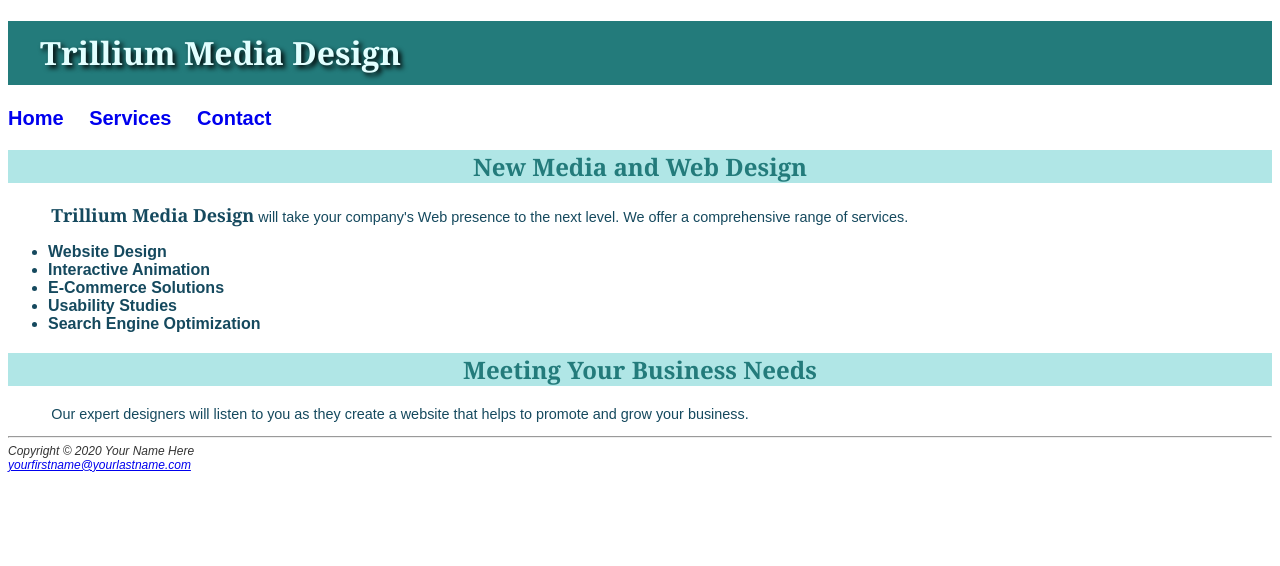
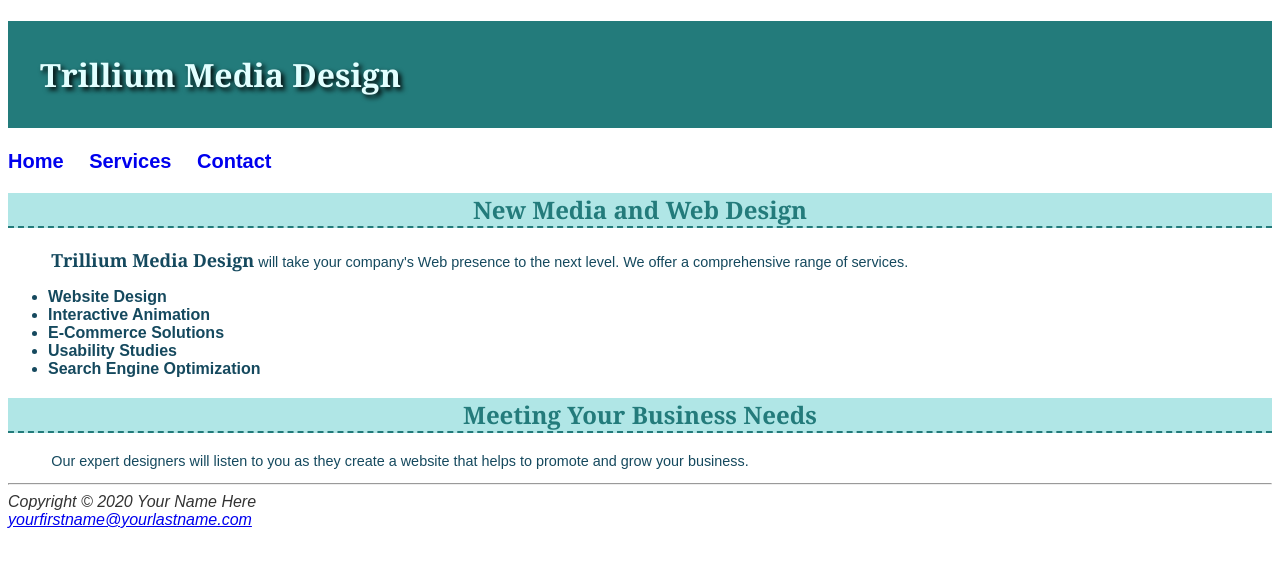
Before and after one commit to abrooker3340/Book-Files, a plain HTML site: page hr.html in a window 1280 px wide. Drawn offline with Linux system fonts and the light colour scheme.

Commit message:
Update hr.html

```diff
--- a/hr.html
+++ b/hr.html
@@ -9,12 +9,12 @@ body { background-color: #FFFFFF;
        font-family: Arial, Verdana, sans-serif; }
  h1 { background-color: #237B7B;
      color: #E2FFFF;
-	 line-height: 200%;
+	padding: 1em;
 	 font-family: Georgia, "Times New Roman", serif;
-	 text-indent: 1em;
 	 text-shadow: 3px 3px 5px #000000; }
 h2 { background-color: #B0E6E6;
      color: #237B7B;
+	border-bottom: 2px dashed #237B7B;
 	 font-family: Georgia, "Times New Roman", serif;
 	 text-align: center;  }
 nav { font-weight: bold;
@@ -25,6 +25,9 @@ p { font-size: .90em;
 	text-indent: 3em; }
 ul { font-weight: bold; }
 footer { color: #333333;
+	border-top: thin solid #B0E6E6
+	padding-top: 10px;
+	color: #3333333
          font-size: .75em;
          font-style: italic; }
 .company { font-weight: bold;
```
